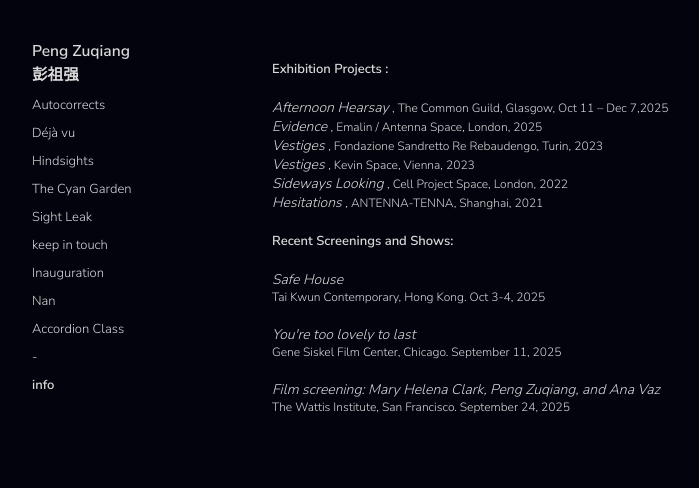
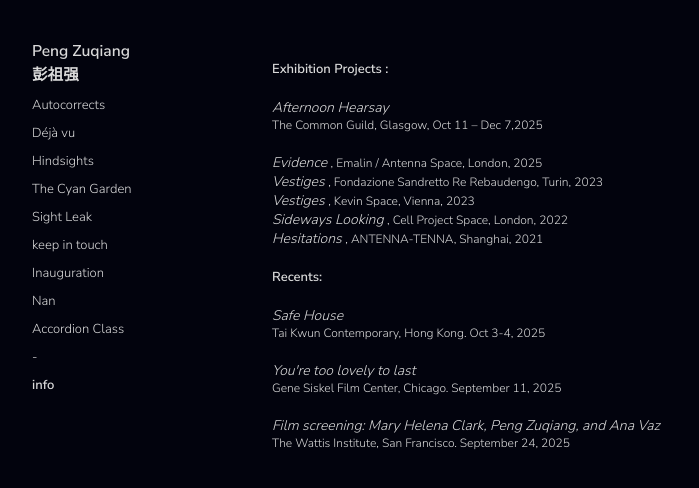
Before and after one commit to JAWeiss89/zuqiangPortfolioReact, a React (Create React App) app: page / in a window 1280 px wide. Shown: the top 488 px of the page, without its empty margins (8-707 px from the left). Built offline with nearby package versions, Linux system fonts and the light colour scheme.

Commit message:
Update Home.js

```diff
--- a/src/Home.js
+++ b/src/Home.js
@@ -7,18 +7,9 @@ const Home = ({ hideNav }) => {
 
       <p><b>Exhibition Projects :</b></p>
 
-      <p style={{ margin: 0, fontSize: '14px', whiteSpace: 'nowrap' }}>
-        <a
-          href="https://thecommonguild.org.uk/programme/peng-zuqiang-afternoon-hearsay"
-          target="_blank"
-          rel="noreferrer"
-        >
-          <em>Afternoon Hearsay</em>
-        </a>{" "}
-        <span style={{ fontSize: '12px' }}>
-          , The Common Guild, Glasgow, Oct 11 – Dec 7,2025
-        </span>
-      </p>
+            <p style={{margin:'0px', fontSize:'14px'}}><a href="https://thecommonguild.org.uk/programme/peng-zuqiang-afternoon-hearsay" target="_blank" rel="noreferrer"><em> Afternoon Hearsay </em></a></p>
+            <p style={{margin:'0px', fontSize:'12px'}}>The Common Guild, Glasgow, Oct 11 – Dec 7,2025 </p>
+            <p></p>
 
       <p style={{ margin: 0, fontSize: '14px', whiteSpace: 'nowrap' }}>
         <a
@@ -86,7 +77,7 @@ const Home = ({ hideNav }) => {
       </p>
 
 
-          <p><b>Recent Screenings and Shows:</b></p>
+          <p><b>Recents:</b></p>
 
             <p style={{margin:'0px', fontSize:'14px'}}><a href="https://www.taikwun.hk/en/programme/detail/stay-connected-navigating-the-cloud/1637" target="_blank" rel="noreferrer"><em> Safe House </em></a></p>
             <p style={{margin:'0px', fontSize:'12px'}}>Tai Kwun Contemporary, Hong Kong. Oct 3-4, 2025 </p>
```
